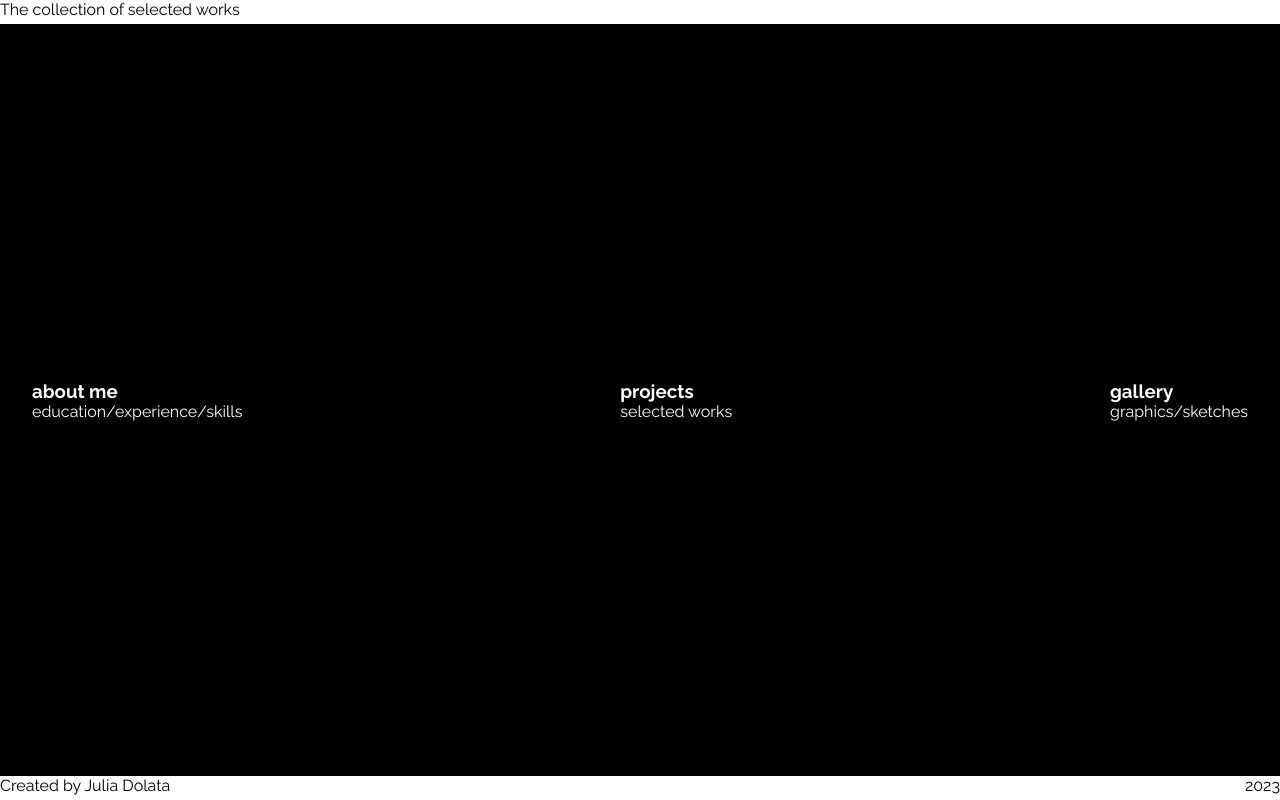
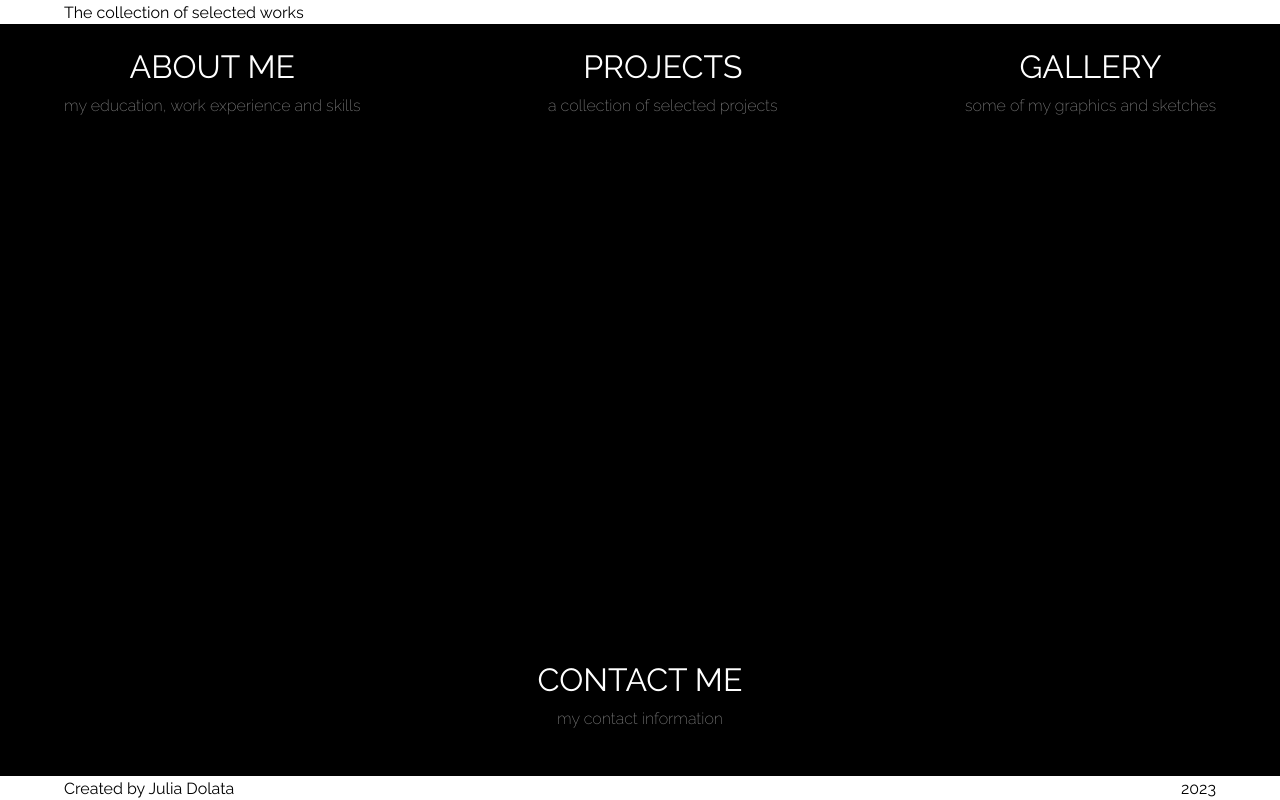
Before and after one commit to dolatajulia/architecture_portfolio, a React (Create React App) app: page / in a window 1280 px wide. Built offline with nearby package versions, Linux system fonts and the light colour scheme.

Commit message:
add navbar

```diff
--- a/public/index.html
+++ b/public/index.html
@@ -30,7 +30,7 @@
       work correctly both with client-side routing and a non-root public URL.
       Learn how to configure a non-root public URL by running `npm run build`.
     -->
-    <title>React App</title>
+    <title>JD portfolio</title>
   </head>
   <body>
     <noscript>You need to enable JavaScript to run this app.</noscript>
--- a/src/Components/Homepage.js
+++ b/src/Components/Homepage.js
@@ -2,19 +2,25 @@ import styles from "../Styling/Homepage.module.scss";
 
 //components
 import NavbarTop from "./NavbarTop";
+import NavbarBottom from "./NavbarBottom";
 
 const Homepage = () => {
   return (
     <div className={styles.container}>
+      <div className={styles.top}>
         <div className={styles.marginline}>
           <p>The collection of selected works</p>
         </div>
         <NavbarTop />
+      </div>
+      <div className={styles.bottom}>
+        <NavbarBottom />
         <div className={styles.marginline}>
           <p>Created by Julia Dolata</p>
           <p>2023</p>
         </div>
       </div>
+    </div>
   );
 };
 export default Homepage;
--- /dev/null
+++ b/src/Components/NavbarBottom.js
@@ -0,0 +1,13 @@
+import styles from "../Styling/Navbar.module.scss";
+
+const NavbarBottom = () => {
+  return (
+    <div className={styles.navbar}>
+      <div className={styles.navbaritembottom}>
+        <h1>contact me</h1>
+        <p>my contact information</p>
+      </div>
+    </div>
+  );
+};
+export default NavbarBottom;
--- a/src/Components/NavbarTop.js
+++ b/src/Components/NavbarTop.js
@@ -4,16 +4,16 @@ const NavbarTop = () => {
   return (
     <div className={styles.navbar}>
       <div className={styles.navbaritem}>
-        <h3>about me</h3>
-        <p>education/experience/skills</p>
+        <h1>about me</h1>
+        <p>my education, work experience and skills</p>
       </div>
       <div className={styles.navbaritem}>
-        <h3>projects</h3>
-        <p>selected works</p>
+        <h1>projects</h1>
+        <p>a collection of selected projects</p>
       </div>
       <div className={styles.navbaritem}>
-        <h3>gallery</h3>
-        <p>graphics/sketches</p>
+        <h1>gallery</h1>
+        <p>some of my graphics and sketches</p>
       </div>
     </div>
   );
--- a/src/Styling/Homepage.module.scss
+++ b/src/Styling/Homepage.module.scss
@@ -15,6 +15,8 @@
     color: #000000;
     display: flex;
     justify-content: space-between;
+    align-items: center;
+    padding: 0 4rem;
   }
 
 
--- a/src/Styling/Navbar.module.scss
+++ b/src/Styling/Navbar.module.scss
@@ -2,5 +2,51 @@
     width: 100%;
     display: flex;
     justify-content: space-between;
-    padding: 0 2rem;
+    padding: 1.5rem 4rem;
+
+    .navbaritem {
+        display: flex;
+        flex-direction: column;
+        justify-content: center;
+        align-items: center;
+
+        h1 {
+            font-size: 2rem;
+            font-weight: 400;
+            text-transform: uppercase;
+        }
+
+        p {
+            opacity: 0.5;
+            font-size: 1rem;
+            font-weight: 200;
+            margin-top: 0.7rem;
+        }
+
+    }
+
+    .navbaritembottom {
+        display: flex;
+        width: 100%;
+        flex-direction: column;
+        justify-content: center;
+        align-items: center;
+        padding: 1.5rem 4rem;
+
+        h1 {
+            font-size: 2rem;
+            font-weight: 400;
+            text-transform: uppercase;
+        }
+
+        p {
+            opacity: 0.5;
+            font-size: 1rem;
+            font-weight: 200;
+            margin-top: 0.7rem;
+        }
+
+    }
+
+
   }
```
Lines whose indentation alone changed are shown as unchanged.
